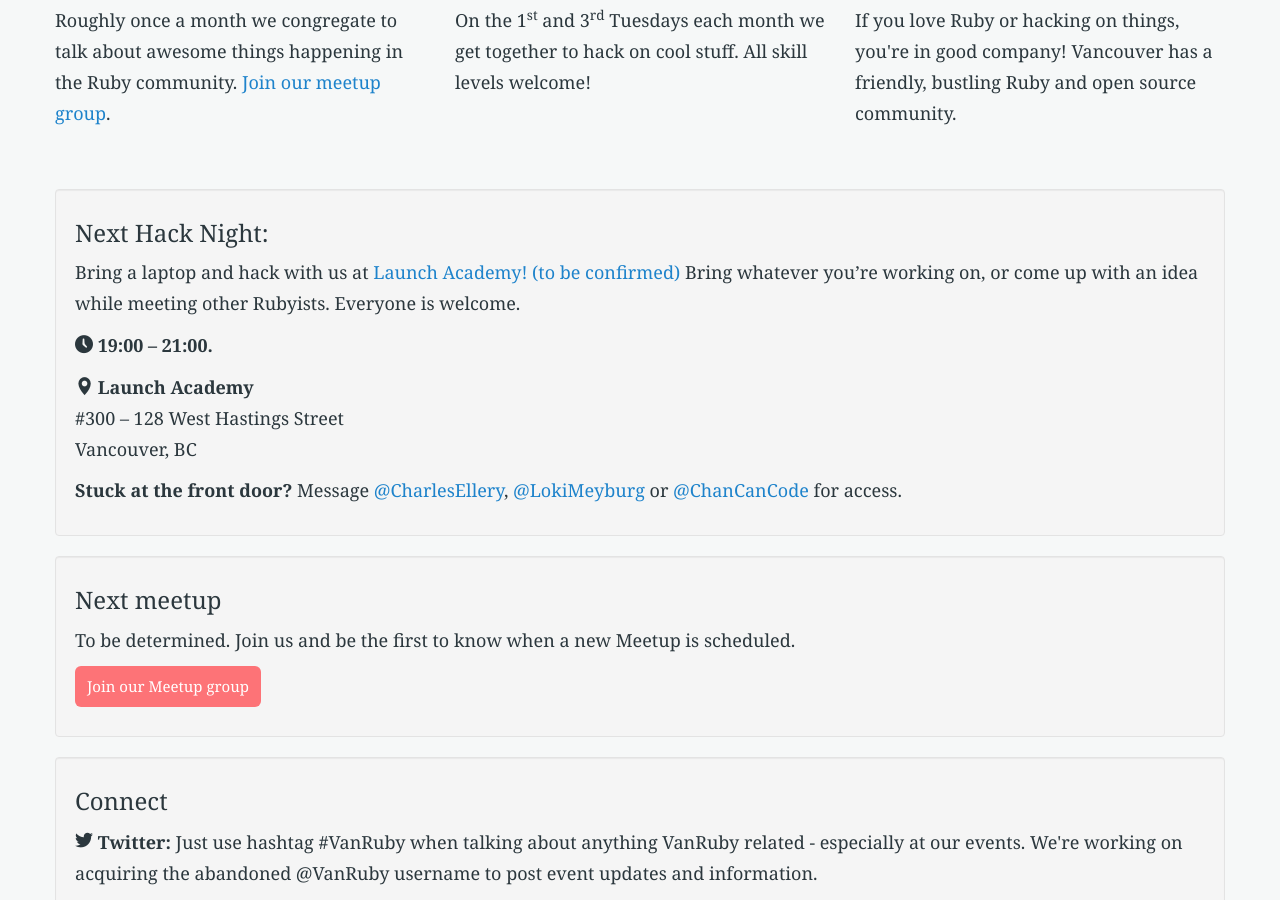
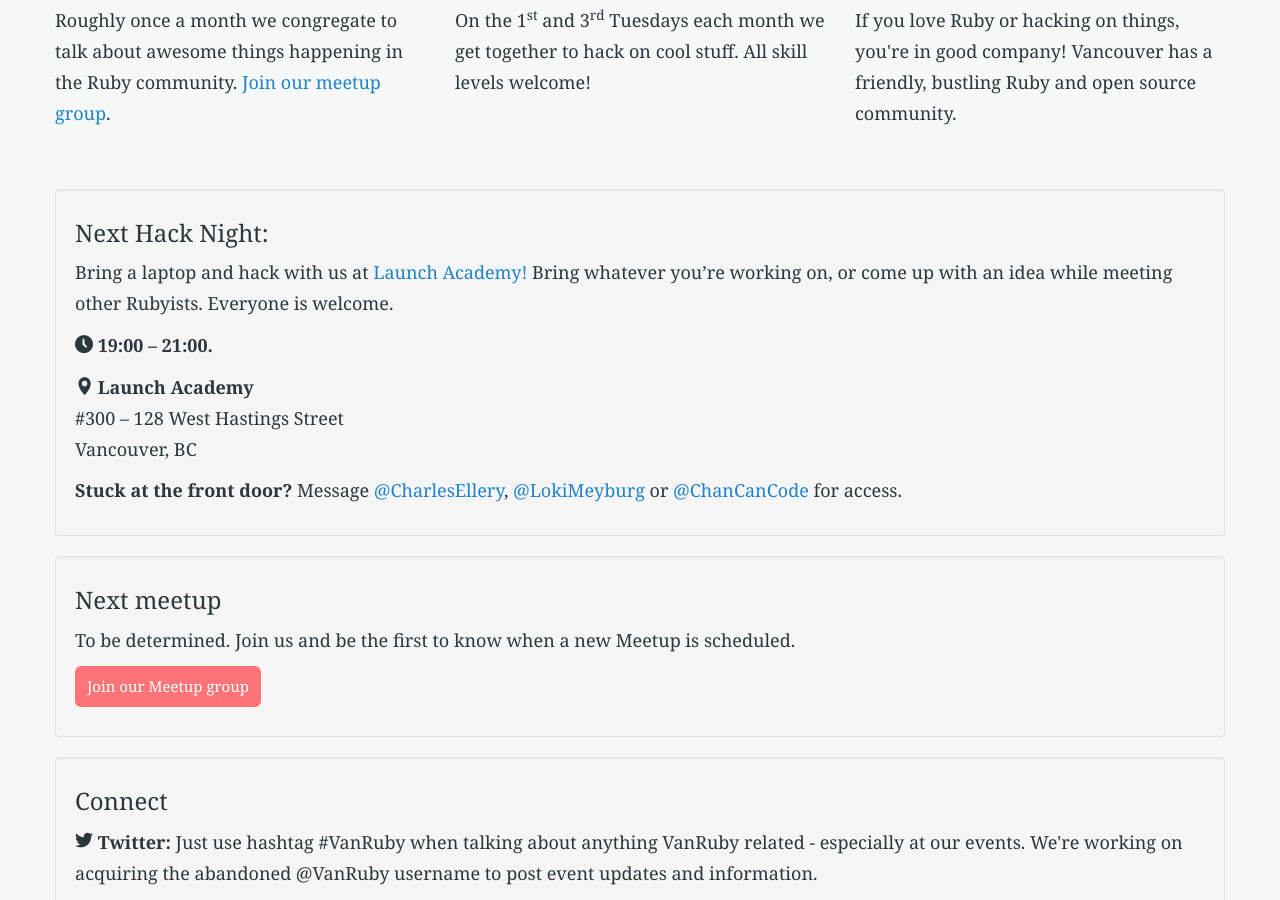
Before and after one commit to vanruby/vanruby.github.io, a Jekyll site: the page built from index.html, in a window 1280 px wide and 900 px high, scrolled down 726 px. Built offline with Jekyll 4.4.1, drawn with Linux system fonts in a browser that asks for light colours; Markdown is read by kramdown in place of the engine named in the settings.

```diff
--- a/_config.yml
+++ b/_config.yml
@@ -19,7 +19,7 @@ members:
     url: https://caliper.io
   - name: Loki Meyburg
     gravatar: loki@medeo.ca
-    blurb: "Building @Medeo. Internet denizen."
+    blurb: "Building @Medeo by day. #VanRuby hacking by night. @Crossfit604 in the morning. Motto: simplify."
     twitter: LokiMeyburg
     url: https://medeo.ca
   - name: Charles Ellery Bergeron
--- a/index.html
+++ b/index.html
@@ -35,7 +35,7 @@ title: "VanRuby - Vancouver Ruby on Rails Group"
     <div class="span12">
       <div class="well">
         <h6>Next Hack Night:</h6>
-        <p>Bring a laptop and hack with us at <a href="http://launchacademy.ca/contact/" target="_blank">Launch Academy! (to be confirmed)</a> Bring whatever you’re working on, or come up with an idea while meeting other Rubyists. Everyone is welcome.</p>
+        <p>Bring a laptop and hack with us at <a href="http://launchacademy.ca/contact/" target="_blank">Launch Academy!</a> Bring whatever you’re working on, or come up with an idea while meeting other Rubyists. Everyone is welcome.</p>
 
         <p><span class="fui-time"></span> <strong>19:00 – 21:00.</strong></p>
         <p>
```
